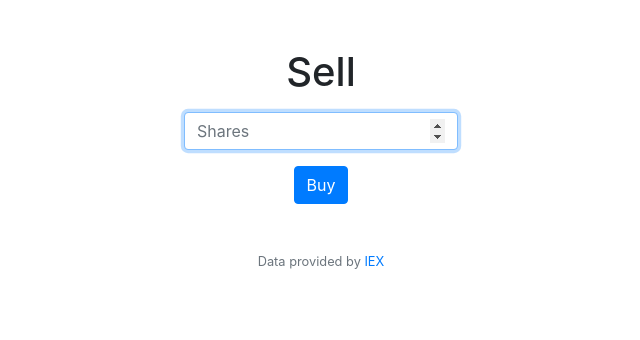
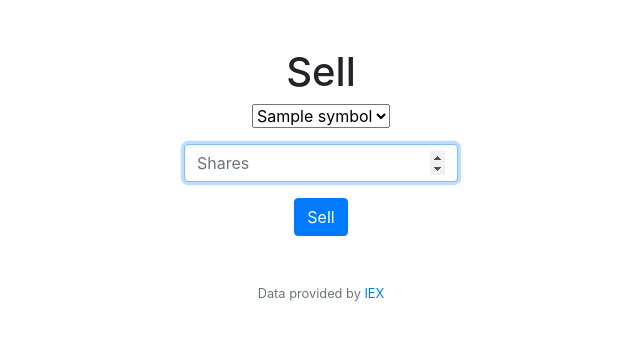
Before and after one commit to johnbull-eghianruwa/cs50x-assignments-and-finalProject, a Flask app: template finance/templates/sell.html in a window 1280 px wide. Shown: the part 76-416 px from the top of the page, without its empty margins (319-959 px from the left). Run offline with Flask 3, Linux system fonts and the light colour scheme; the template is opened without the code that fills it: most values are stand-ins (such as "Sample title", 1, 10 or a date in 2020); some libraries are stand-ins or nearby versions.

Commit message:
Fri, Sep 29, 2023, 11:23 AM +02:00

```diff
--- a/finance/templates/sell.html
+++ b/finance/templates/sell.html
@@ -8,11 +8,15 @@
     <h1>Sell</h1>
     <form action="/buy" method="post">
         <div class="mb-3">
-
+                <select name="symbol">
+                    {% for smbol in symbols %}
+                        <option value="{{ symbol }}">{{ symbol }}</option>
+                        {% endfor %}
+                </select>
         </div>
         <div class="mb-3">
             <input autocomplete="off" autofocus class="form-control mx-auto w-auto"  name="shares" placeholder="Shares" type="number">
         </div>
-        <button class="btn btn-primary" type="submit">Buy</button>
+        <button class="btn btn-primary" type="submit">Sell</button>
     </form>
 {% endblock %}
```
